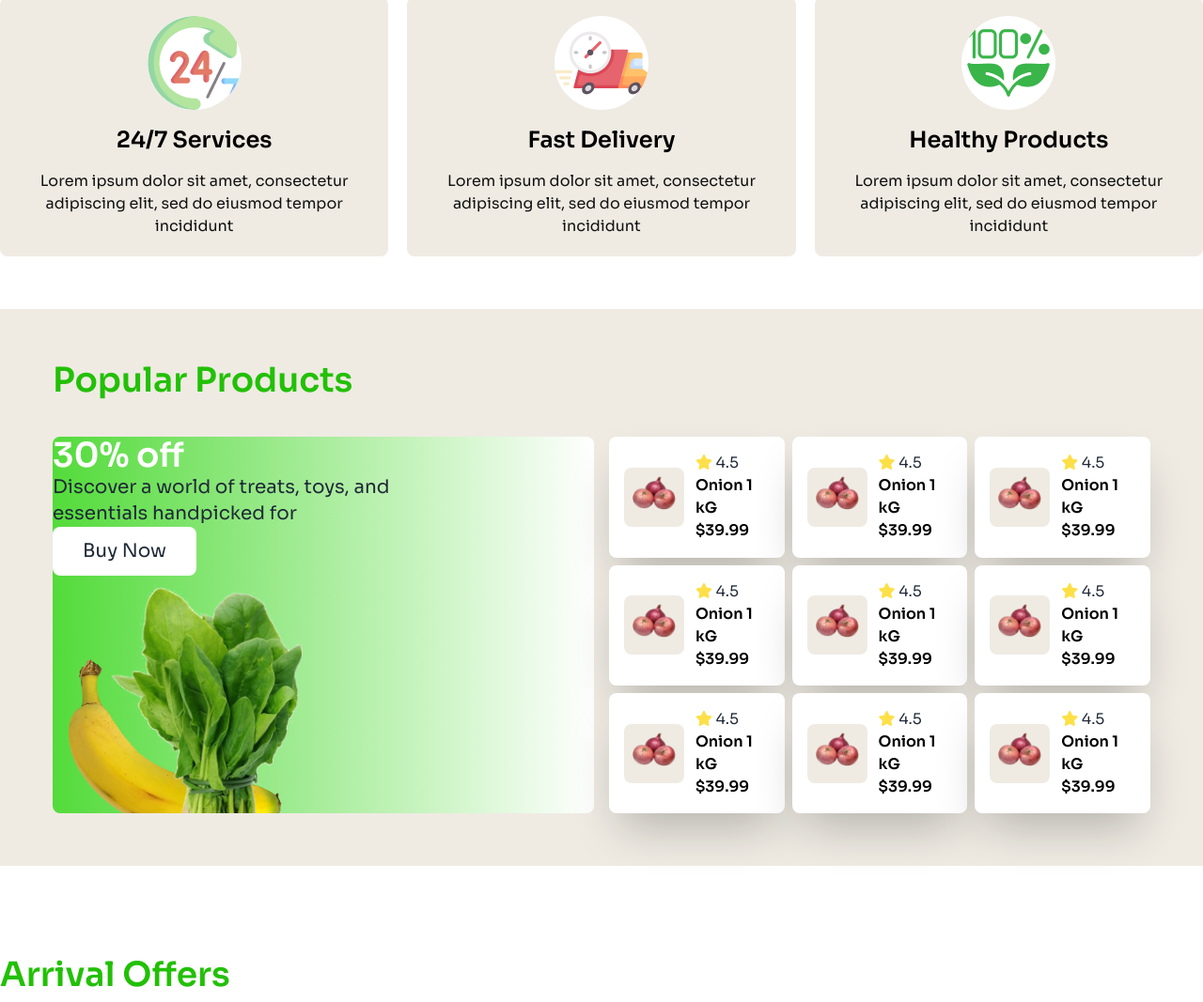
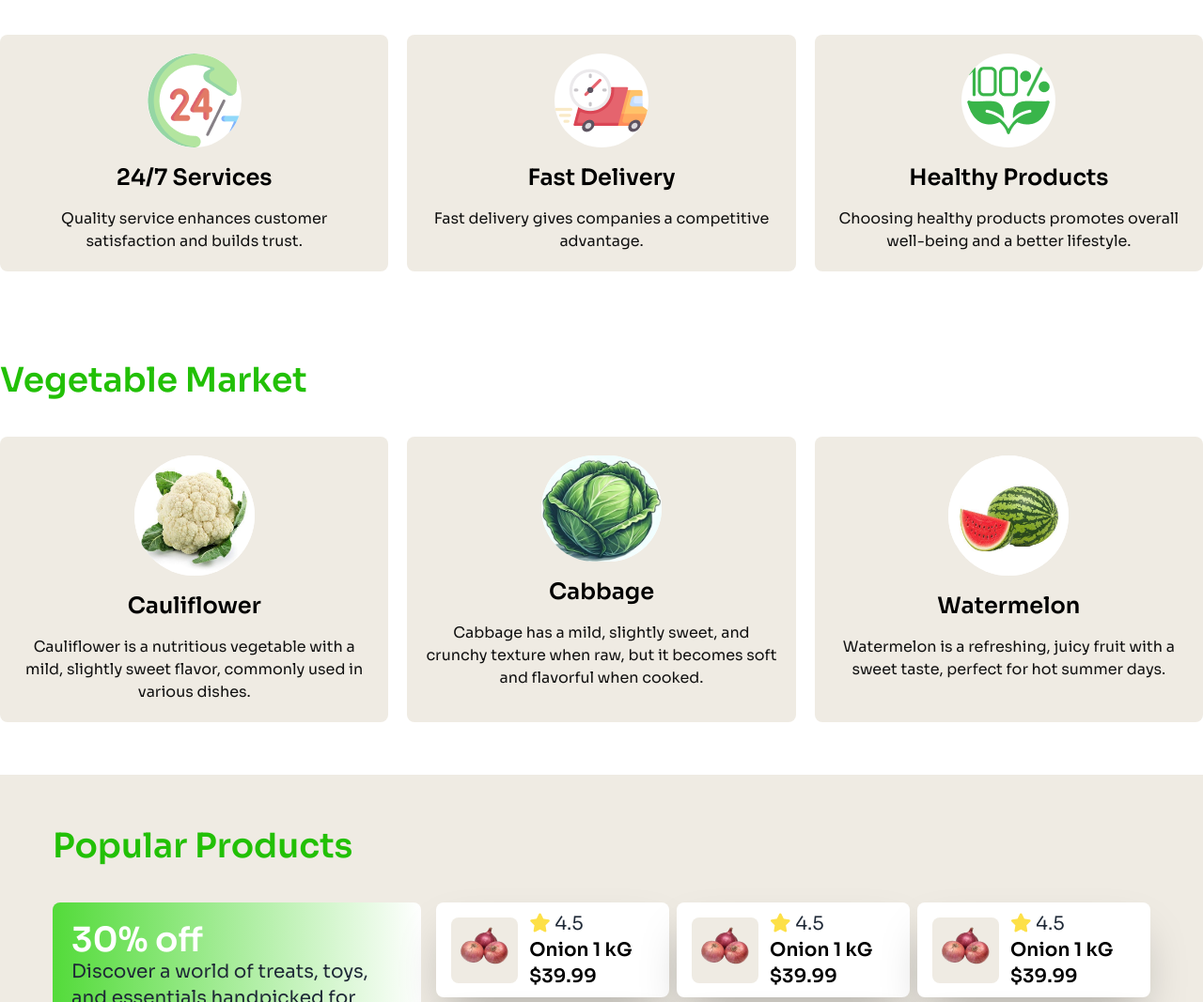
Before and after one commit to aliwayde-shagor/SPHB11-assignment-3, a plain HTML site: page index.html in a window 1280 px wide. Shown: the part 1368-2435 px from the top of the page at 94% size. Drawn offline with nearby package versions, Linux system fonts and the light colour scheme.

Commit message:
challenge section design

```diff
--- a/index.html
+++ b/index.html
@@ -36,11 +36,11 @@
     </style>
   </head>
   <body>
-    <header class="max-w-screen-2xl mx-auto lg:pt-10 bg-[#EFEBE3]">
+    <header class="max-w-screen-2xl mx-auto lg:p-10 bg-[#EFEBE3]">
       <nav class="flex justify-between border border-[#22c006] lg:border-none">
         <!-- logo section -->
-        <div class="">
-          <img src="c2-assets/logo-header.png" alt="" class=""/>
+        <div >
+          <img src="c2-assets/logo-header.png" alt="" class="lg:w-full w-16"/>
         </div>
         <!-- bar section -->
         <div class="lg:hidden">
@@ -74,18 +74,18 @@
       <!-- animation end -->
 
       <!-- banner section -->
-      <div class="mt-14 max-w-5xl mx-auto">
-        <div>
-          <h1 class="text-center text-5xl font-semibold">
+      <div class="lg:mt-14 mt-5 max-w-5xl mx-auto">
+        <div class="p-4 lg:p-0">
+          <h1 class="text-center text-2xl lg:text-5xl font-semibold">
             Freshness<span class="text-[#22c006]"> You Can <br />Count</span> On,
             Prices You’ll Love!
           </h1>
-          <p class="w-1/2 text-center mx-auto text-xl text-black mt-5">
+          <p class="lg:w-1/2 text-center mx-auto lg:text-xl text-xs text-black mt-2 lg:mt-5">
             Shop your daily essentials at unbeatable prices. From fresh produce
             to pantry staples, we’ve got you covered every day!
           </p>
         </div>
-        <div class="">
+        <div>
           <img
             src="c2-assets/hero-vegetables.png"
             alt=""
@@ -94,13 +94,12 @@
         </div>
       </div>
     </header>
-
-    <main class="">
+    <main class="max-w-screen-2xl mx-auto ">
       <!-- section service -->
-      <section class="max-w-screen-xl mx-auto mt-24">
-        <h2 class="text-4xl font-semibold text-[#22c006]">Services</h2>
+      <section class="max-w-screen-xl p-2 lg:p-0 mx-auto mt-7 lg:mt-24">
+        <h2 class="lg:text-4xl text-xl font-semibold text-[#22c006]">Services</h2>
         <div class="grid grid-cols-1 lg:grid-cols-3 gap-5">
-          <div class="mt-10 p-5 space-y-4 rounded-lg bg-[#EFEBE3]">
+          <div class="lg:mt-10 mt-5 lg:p-5 p-2 space-y-4 rounded-lg bg-[#EFEBE3]">
             <img
               src="c2-assets/service.png"
               alt=""
@@ -110,11 +109,10 @@
               24/7 Services
             </h3>
             <p class="text-center text-[#111111]">
-              Lorem ipsum dolor sit amet, consectetur adipiscing elit, sed do
-              eiusmod tempor incididunt
+              Quality service enhances customer satisfaction and builds trust.
             </p>
           </div>
-          <div class="mt-10 p-5 space-y-4 rounded-lg bg-[#EFEBE3]">
+          <div class="lg:mt-10 lg:p-5 p-2 space-y-4 rounded-lg bg-[#EFEBE3]">
             <img
               src="c2-assets/delivery.png"
               alt=""
@@ -124,11 +122,10 @@
               Fast Delivery
             </h3>
             <p class="text-center text-[#111111]">
-              Lorem ipsum dolor sit amet, consectetur adipiscing elit, sed do
-              eiusmod tempor incididunt
+              Fast delivery gives companies a competitive advantage.
             </p>
           </div>
-          <div class="mt-10 p-5 space-y-4 rounded-lg bg-[#EFEBE3]">
+          <div class="lg:mt-10 lg:p-5 p-2 space-y-4 rounded-lg bg-[#EFEBE3]">
             <img
               src="c2-assets/healthy.png"
               alt=""
@@ -138,141 +135,195 @@
               Healthy Products
             </h3>
             <p class="text-center text-[#111111]">
-              Lorem ipsum dolor sit amet, consectetur adipiscing elit, sed do
-              eiusmod tempor incididunt
+              Choosing healthy products promotes overall well-being and a better lifestyle.
             </p>
           </div>
         </div>
       </section>
-
+      <!-- challenge section -->
+      <section class="max-w-screen-xl p-2 lg:p-0 mx-auto mt-7 lg:mt-24">
+        <h2 class="lg:text-4xl text-xl font-semibold text-[#22c006]">Vegetable Market</h2>
+        <div class="grid grid-cols-1 lg:grid-cols-3 gap-5">
+          <div class="lg:mt-10 mt-5 lg:p-5 p-2 space-y-4 rounded-lg bg-[#EFEBE3]">
+            <img
+              src="c2-assets/vegetable-2.jpg"
+              alt=""
+              class="mx-auto w-32 bg-white rounded-full"
+            />
+            <h3 class="text-center text-2xl text-black font-semibold">
+              Cauliflower
+            </h3>
+            <p class="text-center text-[#111111]">
+              Cauliflower is a nutritious vegetable with a mild, slightly sweet flavor, commonly used in various dishes.
+            </p>
+          </div>
+          <div class="lg:mt-10 lg:p-5 p-2 space-y-4 rounded-lg bg-[#EFEBE3]">
+            <img
+              src="c2-assets/vegetable.jpg"
+              alt=""
+              class="mx-auto w-32 bg-white rounded-full"
+            />
+            <h3 class="text-center text-2xl text-black font-semibold">
+              Cabbage
+            </h3>
+            <p class="text-center text-[#111111]">
+              Cabbage has a mild, slightly sweet, and crunchy texture when raw, but it becomes soft and flavorful when cooked.
+            </p>
+          </div>
+          <div class="lg:mt-10 lg:p-5 p-2 space-y-4 rounded-lg bg-[#EFEBE3]">
+            <img
+              src="c2-assets/vegetable-3(2).jpg"
+              alt=""
+              class="mx-auto w-32 bg-white rounded-full"
+            />
+            <h3 class="text-center text-2xl text-black font-semibold">
+              Watermelon
+            </h3>
+            <p class="text-center text-[#111111]">
+              Watermelon is a refreshing, juicy fruit with a sweet taste, perfect for hot summer days.
+            </p>
+          </div>
+        </div>
+      </section>
       <!-- section products -->
-      <section class="max-w-screen-2xl mx-auto bg-[#EFEBE3] mt-14 p-14">
-
-
-       <div class="max-w-screen-xl mx-auto">
-        <h2  class="text-4xl font-semibold text-[#22c006] mb-10">Popular Products</h2>
-
-        <div class="grid lg:grid-cols-2 gap-4">
-        <div class="bg-gradient-to-r rounded-lg from-[#53DB3A] to-[#FFFFFF]">
-         <div>
-          <h3 class="text-white text-4xl font-semibold">30% off</h3>
-          <p class="text-xl">Discover a world of treats, toys, and <br> essentials handpicked for </p>
-          <button class="bg-white px-8 py-3 rounded-lg text-xl">Buy Now</button>
+      <section class=" bg-[#EFEBE3] lg:mt-14 lg:p-14 mt-5 ">
+       <div class="lg:max-w-screen-xl w-full lg:mx-auto  ">
+        <h2  class="lg:text-4xl text-xl pl-2 lg:pl-0 font-semibold text-[#22c006] mb-5 lg:mb-10">Popular Products</h2>
+        <div class="flex  gap-4 lg:flex-row p-2 lg:p-0 flex-col">
+          <!-- card one -->
+        <div class="bg-gradient-to-r from-[#53DB3A] to-[#FFFFFF] lg:w-[450px] rounded-lg ">
+         <div class="-mb-5 p-5">
+          <h3 class="text-white lg:text-4xl p font-semibold ">30% off</h3>
+          <p class="lg:text-xl text-xs">Discover a world of treats, toys, and  essentials handpicked for </p>
+          <button class="bg-white lg:px-8 lg:py-3 rounded-lg lg:text-xl px-2 py-1 text-xs">Buy Now</button>
          </div>
-         <div> <img src="c2-assets/vegetable-offer.png" alt=""></div>
+         <div class="float-end ">
+           <img src="c2-assets/vegetable-offer.png" alt="" class="lg:w-40 w-32"></div>
         </div>
-        <div class="grid grid-cols-2 lg:grid-cols-3 gap-2">
-         <div class="flex space-x-3 items-center px-4 bg-white rounded-lg shadow-2xl">
+        <!-- card 2 -->
+        <div class="grid lg:grid-cols-3 p-2 lg:p-0 grid-cols-2 lg:gap-2 gap-1 lg:w-[872px]">
+          <!-- card 3 -->
+         <div class="flex space-x-3 items-center p-2 lg:px-4 bg-white rounded-lg shadow-2xl">
         <div>
           <img src="c2-assets/image 43.png" alt="" class="bg-[#EFEBE3] rounded-lg">
         </div>
          <div class="">
-          <p><i class="fa-solid fa-star text-yellow-300"></i> 4.5</p>
-          <h4 class="text-black font-semibold">Onion 1 kG</h4>
-          <P class="text-black font-semibold">$39.99</P>
+          <p class="lg:text-xl text-xs"><i class="fa-solid fa-star text-yellow-300"></i> 4.5</p>
+          <h4 class="text-black text-xs lg:text-xl font-semibold">Onion 1 kG</h4>
+          <P class="text-black text-xs lg:text-xl font-semibold">$39.99</P>
          </div>
          </div>
-         <div class="flex space-x-3 items-center px-4 bg-white rounded-lg shadow-2xl">
+         <!-- card 4 -->
+         <div class="flex space-x-3 items-center p-2 lg:px-4 bg-white rounded-lg shadow-2xl">
           <div>
             <img src="c2-assets/image 43.png" alt="" class="bg-[#EFEBE3] rounded-lg">
           </div>
            <div class="">
-          <p><i class="fa-solid fa-star text-yellow-300"></i> 4.5</p>
-          <h4 class="text-black font-semibold">Onion 1 kG</h4>
-          <P class="text-black font-semibold">$39.99</P>
+            <p class="lg:text-xl text-xs"><i class="fa-solid fa-star text-yellow-300"></i> 4.5</p>
+            <h4 class="text-black text-xs lg:text-xl font-semibold">Onion 1 kG</h4>
+            <P class="text-black text-xs lg:text-xl font-semibold">$39.99</P>
            </div>
            </div>
-         <div class="flex space-x-3 items-center px-4 bg-white rounded-lg shadow-2xl">
+         <!-- card 5 -->
+         <div class="flex space-x-3 items-center p-2 lg:px-4 bg-white rounded-lg shadow-2xl">
           <div>
             <img src="c2-assets/image 43.png" alt="" class="bg-[#EFEBE3] rounded-lg">
           </div>
            <div class="">
-          <p><i class="fa-solid fa-star text-yellow-300"></i> 4.5</p>
-          <h4 class="text-black font-semibold">Onion 1 kG</h4>
-          <P class="text-black font-semibold">$39.99</P>
+            <p class="lg:text-xl text-xs"><i class="fa-solid fa-star text-yellow-300"></i> 4.5</p>
+            <h4 class="text-black text-xs lg:text-xl font-semibold">Onion 1 kG</h4>
+            <P class="text-black text-xs lg:text-xl font-semibold">$39.99</P>
            </div>
            </div>
-         <div class="flex space-x-3 items-center px-4 bg-white rounded-lg shadow-2xl">
+         <!-- card 6 -->
+         <div class="flex space-x-3 items-center p-2 lg:px-4 bg-white rounded-lg shadow-2xl">
           <div>
             <img src="c2-assets/image 43.png" alt="" class="bg-[#EFEBE3] rounded-lg">
           </div>
            <div class="">
-          <p><i class="fa-solid fa-star text-yellow-300"></i> 4.5</p>
-          <h4 class="text-black font-semibold">Onion 1 kG</h4>
-          <P class="text-black font-semibold">$39.99</P>
+            <p class="lg:text-xl text-xs"><i class="fa-solid fa-star text-yellow-300"></i> 4.5</p>
+            <h4 class="text-black text-xs lg:text-xl font-semibold">Onion 1 kG</h4>
+            <P class="text-black text-xs lg:text-xl font-semibold">$39.99</P>
            </div>
            </div>
-         <div class="flex space-x-3 items-center px-4 bg-white rounded-lg shadow-2xl">
+         <!-- card 7 -->
+         <div class="flex space-x-3 items-center p-2 lg:px-4 bg-white rounded-lg shadow-2xl">
           <div>
             <img src="c2-assets/image 43.png" alt="" class="bg-[#EFEBE3] rounded-lg">
           </div>
            <div class="">
-          <p><i class="fa-solid fa-star text-yellow-300"></i> 4.5</p>
-          <h4 class="text-black font-semibold">Onion 1 kG</h4>
-          <P class="text-black font-semibold">$39.99</P>
+            <p class="lg:text-xl text-xs"><i class="fa-solid fa-star text-yellow-300"></i> 4.5</p>
+            <h4 class="text-black text-xs lg:text-xl font-semibold">Onion 1 kG</h4>
+            <P class="text-black text-xs lg:text-xl font-semibold">$39.99</P>
            </div>
            </div>
-         <div class="flex space-x-3 items-center px-4 bg-white rounded-lg shadow-2xl">
+         <!-- card 8 -->
+         <div class="flex space-x-3 items-center p-2 lg:px-4 bg-white rounded-lg shadow-2xl">
           <div>
             <img src="c2-assets/image 43.png" alt="" class="bg-[#EFEBE3] rounded-lg">
           </div>
            <div class="">
-          <p><i class="fa-solid fa-star text-yellow-300"></i> 4.5</p>
-          <h4 class="text-black font-semibold">Onion 1 kG</h4>
-          <P class="text-black font-semibold">$39.99</P>
+            <p class="lg:text-xl text-xs"><i class="fa-solid fa-star text-yellow-300"></i> 4.5</p>
+            <h4 class="text-black text-xs lg:text-xl font-semibold">Onion 1 kG</h4>
+            <P class="text-black text-xs lg:text-xl font-semibold">$39.99</P>
            </div>
            </div>
-         <div class="flex space-x-3 items-center px-4 bg-white rounded-lg shadow-2xl">
+         <!-- card 9 -->
+         <div class="flex space-x-3 items-center p-2 lg:px-4 bg-white rounded-lg shadow-2xl">
           <div>
             <img src="c2-assets/image 43.png" alt="" class="bg-[#EFEBE3] rounded-lg">
           </div>
            <div class="">
-          <p><i class="fa-solid fa-star text-yellow-300"></i> 4.5</p>
-          <h4 class="text-black font-semibold">Onion 1 kG</h4>
-          <P class="text-black font-semibold">$39.99</P>
+            <p class="lg:text-xl text-xs"><i class="fa-solid fa-star text-yellow-300"></i> 4.5</p>
+            <h4 class="text-black text-xs lg:text-xl font-semibold">Onion 1 kG</h4>
+            <P class="text-black text-xs lg:text-xl font-semibold">$39.99</P>
            </div>
            </div>
-         <div class="flex space-x-3 items-center px-4 bg-white rounded-lg shadow-2xl">
+         <!-- card 10 -->
+         <div class="flex space-x-3 items-center p-2 lg:px-4 bg-white rounded-lg shadow-2xl">
           <div>
             <img src="c2-assets/image 43.png" alt="" class="bg-[#EFEBE3] rounded-lg">
           </div>
            <div class="">
-          <p><i class="fa-solid fa-star text-yellow-300"></i> 4.5</p>
-          <h4 class="text-black font-semibold">Onion 1 kG</h4>
-          <P class="text-black font-semibold">$39.99</P>
+            <p class="lg:text-xl text-xs"><i class="fa-solid fa-star text-yellow-300"></i> 4.5</p>
+            <h4 class="text-black text-xs lg:text-xl font-semibold">Onion 1 kG</h4>
+            <P class="text-black text-xs lg:text-xl font-semibold">$39.99</P>
            </div>
            </div>
-         <div class="flex space-x-3 items-center px-4 bg-white rounded-lg shadow-2xl">
+         <!-- card 11 -->
+         <div class="space-x-3 flex items-center p-2 lg:px-4 bg-white rounded-lg shadow-2xl">
           <div>
             <img src="c2-assets/image 43.png" alt="" class="bg-[#EFEBE3] rounded-lg">
           </div>
            <div class="">
-          <p><i class="fa-solid fa-star text-yellow-300"></i> 4.5</p>
-          <h4 class="text-black font-semibold">Onion 1 kG</h4>
-          <P class="text-black font-semibold">$39.99</P>
+            <p class="lg:text-xl text-xs"><i class="fa-solid fa-star text-yellow-300"></i> 4.5</p>
+            <h4 class="text-black text-xs lg:text-xl font-semibold">Onion 1 kG</h4>
+            <P class="text-black text-xs lg:text-xl font-semibold">$39.99</P>
            </div>
            </div>
+         <!-- all card end -->
         </div>
       </div>
       </div>
        </div>
       </section>
-
       <!-- offer section -->
-      <section class="max-w-screen-xl  mx-auto mt-24">
-        <h2 class="text-4xl mb-10 font-semibold text-[#22c006]">
+      <section class="max-w-screen-xl mx-auto p-2 lg:p-0 mt-10 lg:mt-24">
+        <h2 class="lg:text-4xl text-2xl mb-5 lg:mb-10 font-semibold text-[#22c006]">
           Arrival Offers
         </h2>
-        <div class="lg:flex  flex-1 gap-3">
-          <div class="flex bg-[#115414] rounded-lg">
-            <div class="p-8 space-y-6">
+        <div class="lg:flex mb-8 flex-1 gap-3">
+          <!-- card one -->
+          <div class="flex bg-[#115414] rounded-lg
+          lg:w-[780px] w-ful lg:mb-0 mb-5">
+            <div class="lg:p-6 p-2 lg:space-y-6 space-y-3">
               <img src="c2-assets/dawat-logo.png" alt="" />
               <button
-                class="bg-[#63B76D] text-white py-2 px-10 rounded-lg text-xl"
+                class="bg-[#63B76D] text-white   lg:px-8 lg:py-4 py-2  rounded-lg text-xs lg:text-xl"
               >
                 Cook Exotic Dishes
               </button>
-              <p class="text-white text-4xl">
+              <p class="text-white text-xl lg:text-4xl">
                 UP to <span class="font-bold"> 20% OFF</span>
               </p>
             </div>
@@ -280,41 +331,41 @@
               <img src="c2-assets/dawat-mock-up.png" alt="" class="pt-8" />
             </div>
           </div>
-          <div class="flex gap- bg-[#102861] rounded-lg">
-            <div class="space-y-4">
+          <!-- card two -->
+          <div class="flex p-2  bg-[#102861] rounded-lg lg:w-[520px] w-full">
+            <div class="lg:space-y-4 space-y-2">
               <img src="c2-assets/india-gate-logo.png" alt="" class="pt-6" />
               <button
-                class="bg-[#2A4D97] text-white py-2 px-14 rounded-lg text-lg"
+                class="bg-[#2A4D97] text-white py-2 lg:px-5 rounded-lg text:xs lg:text-xl"
               >
                 Cook Exotic Dishes
               </button>
-              <p class="text-white">UP to 20% OFF</p>
+              <p class="text-white text-xl lg:text-3xl">UP to <span class="font-bold">20% OFF</span> </p>
             </div>
             <div>
               <img
                 src="c2-assets/india-gate-mock-up.png"
                 alt=""
-                class="pt-14"
+                class="pt-8"
               />
             </div>
           </div>
         </div>
       </section>
       <!-- get buy section -->
-
     </main>
-    <div class="relative h-auto ">
+    <div class="relative  p-2 lg:p-0 h-auto">
       <section
-      class="max-w-screen-xl lg:h-[457px] h-auto bottom-0 right-0 left-0 lg:absolute lg:-top-52 -top-[500px] mx-auto bg-[#EFEBE3] grid grid-cols-1 lg:grid-cols-2 rounded-lg "
+      class="max-w-screen-xl lg:h-[457px] h-auto bottom-0 right-0 left-0 lg:absolute lg:-top-52 -top-[500px] mx-auto bg-[#EFEBE3] grid grid-cols-1 lg:grid-cols-2 rounded-lg lg:text-left text-center "
     >
       <div>
-        <img src="c2-assets/vegetable-busket.png" alt="" class="p-10" />
+        <img src="c2-assets/vegetable-busket.png" alt="" class="lg:p-10" />
       </div>
-      <div class="p-14 space-y-5">
-        <h2 class="text-4xl text-[#111111] font-semibold">
+      <div class="lg:p-14 p-7 lg:space-y-5 space-y-2">
+        <h2 class=" lg:text-4xl text-xl text-[#111111] font-semibold">
           Get Grocery News
         </h2>
-        <p class="text-xl text-[#111111]">
+        <p class="text-xl  text-[#111111]">
           Exclusive training tips, ticks, product deals and more.
         </p>
         <input
@@ -328,21 +379,21 @@
         </button>
       </div>
     </section>
-    <footer class="max-w-screen-2xl absolute lg:static -bottom-96 px-5 lg:px-0 lg:mt-80 -z-50 lg:h-[658px] mx-auto bg-[#22c006]">
+    <footer class="max-w-screen-2xl  absolute lg:static -bottom-96 px-5 lg:px-0 lg:mt-80 -z-50 lg:h-[658px] mx-auto bg-[#22c006]">
       <div class="max-w-screen-xl mx-auto flex lg:flex-row flex-col justify-between lg:items-center pt-72">
-        <div class="space-y-2">
+        <div class="lg:space-y-2 space-y-2">
           <img src="c2-assets/logo-footer.png" alt="" />
           <p class="lg:text-xl text-[14px] text-[#EFEBE3]">
             Discover a world of treats, toys, <br />
             and essentials handpicked for your furry <br class="hidden lg:block" />friends
           </p>
         </div>
-        <ul class="text-[#EFEBE3] text-xl lg:space-y-5">
+        <ul class="text-[#EFEBE3] mt-5 text-xl lg:space-y-5 space-y-1">
           <li><a href="#">Product</a></li>
           <li><a href="#">Services</a></li>
           <li><a href="#">Contact Us</a></li>
         </ul>
-        <div class="text-[#EFEBE3] space-x-2">
+        <div class="text-[#EFEBE3] mt-5 space-x-2">
           <h3 class="font-medium">Follow Us</h3>
           <i class="fa-brands fa-facebook"></i>
           <i class="fa-brands fa-instagram"></i>
@@ -352,6 +403,5 @@
       </div>
     </footer>
     </div>
-
   </body>
 </html>
```
Also changed, not shown: c2-assets/vegetable-2.jpg (added), c2-assets/vegetable-3(2).jpg (added), c2-assets/vegetable.jpg (added). Lines whose indentation alone changed are shown as unchanged.
